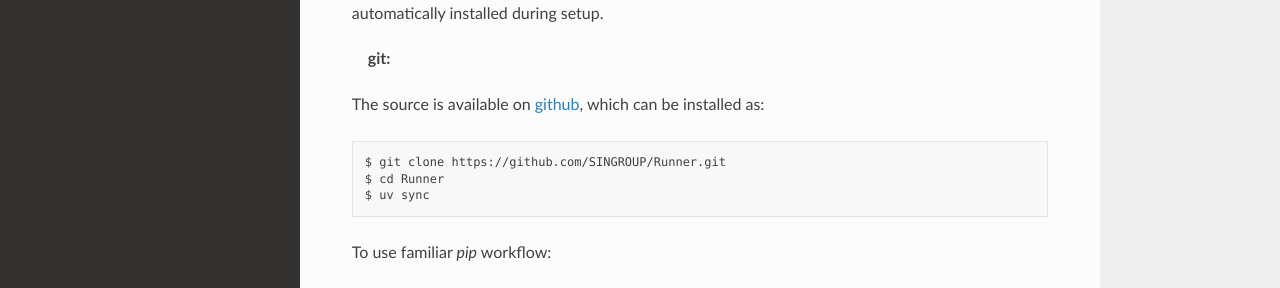
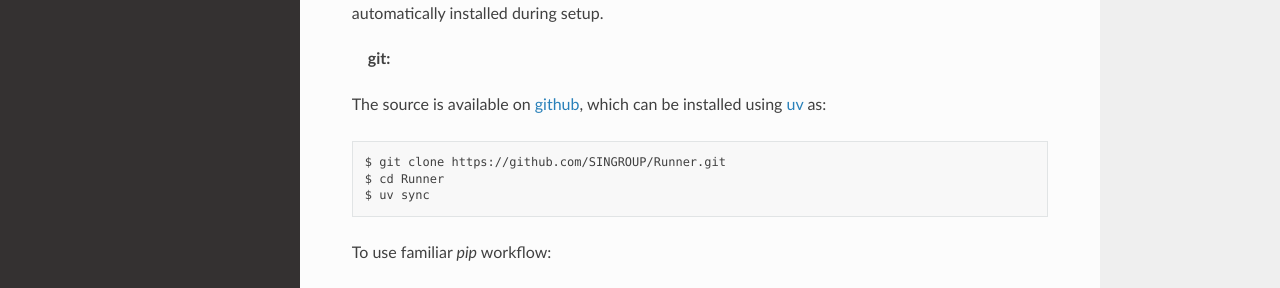
Before and after one commit to SINGROUP/Runner, a Sphinx documentation site: the page built from docs/install.rst, in a window 1280 px wide and 945 px high. Shown: the part 390-678 px from the top of the window. Built offline with Sphinx 7.4.7 and the Read the Docs theme 3.1.0, drawn with Linux system fonts in a browser that asks for light colours.

Commit message:
Add link to uv

```diff
--- a/docs/install.rst
+++ b/docs/install.rst
@@ -23,7 +23,7 @@ installed during setup.
 :git:
 
 The source is available on `github <https://github.com/SINGROUP/Runner>`_,
-which can be installed as::
+which can be installed using `uv <https://docs.astral.sh/uv/>`_ as::
 
     $ git clone https://github.com/SINGROUP/Runner.git
     $ cd Runner
```
Also changed, not shown: README.md (+2 -0 lines).
